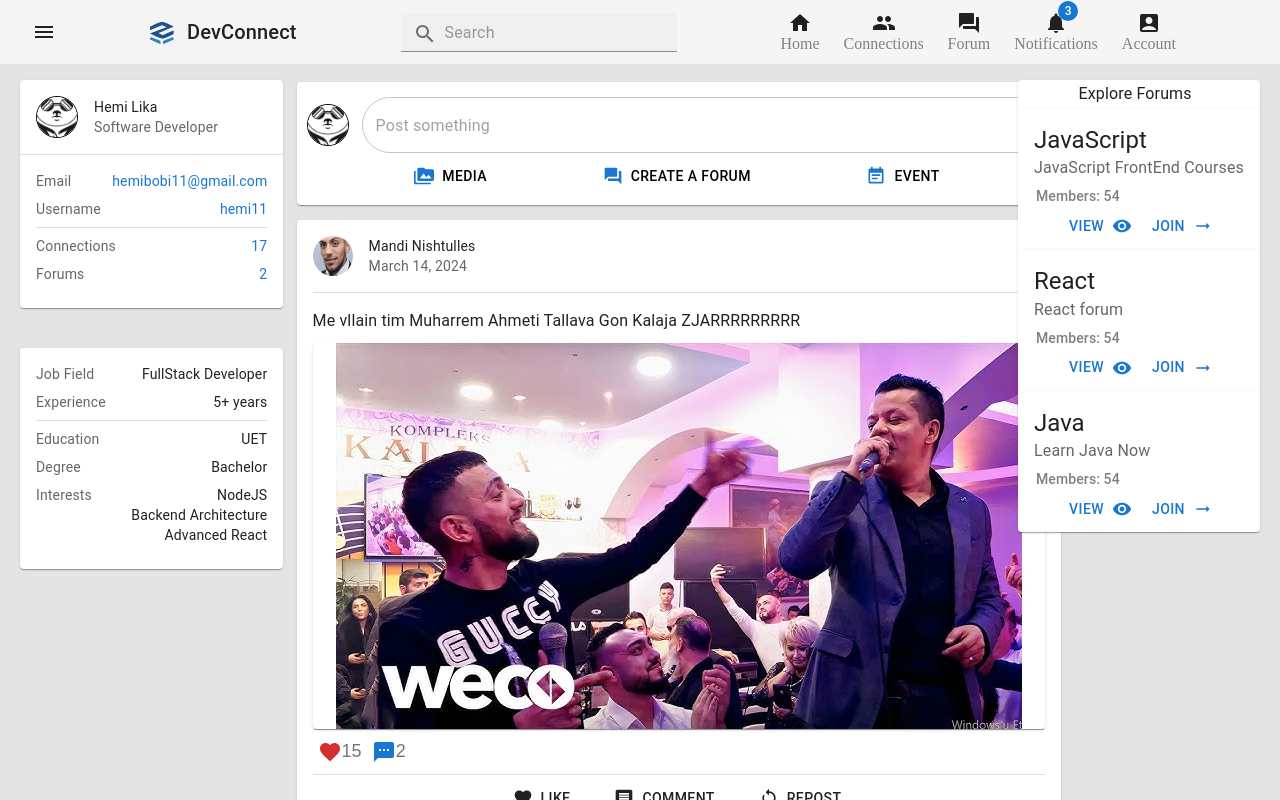
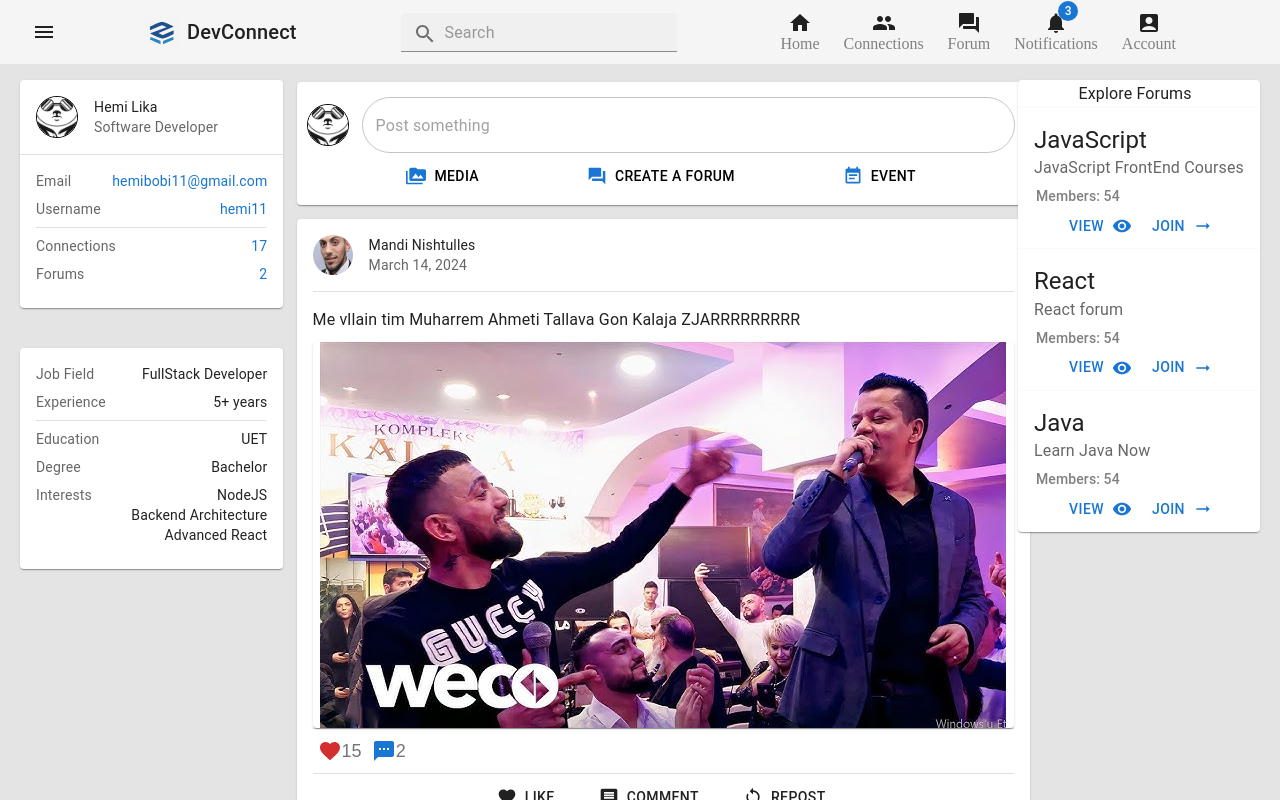
Before and after one commit to hemilika/social-media-app, a React (Vite) app in the folder client/: page /home in a window 1280 px wide. Shown: the top 800 px of the page. Built offline with nearby package versions, Linux system fonts and the light colour scheme.

Commit message:
main content width recalculation

```diff
--- a/client/src/pages/HomePage.jsx
+++ b/client/src/pages/HomePage.jsx
@@ -19,13 +19,13 @@ const HomePage = () => {
       >
         <ProfileContent />
       </Grid>
-      <Grid item xs={7.5} style={{ paddingLeft: "2%" }}>
+      <Grid item xs={7.2} style={{ paddingLeft: "2%" }}>
         <AddPost />
         <MainContent />
       </Grid>
       <Grid
         item
-        xs={3}
+        xs={2.5}
         style={{ position: "absolute", top: 80, right: 20, height: "100vh" }}
       >
         <ForumsContent />
```
